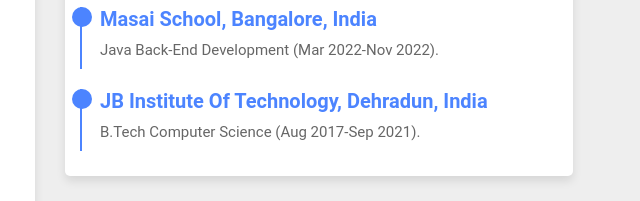
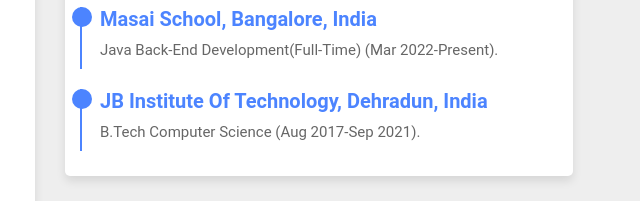
Before and after one commit to owaisshassan/owaisshassan.github.io, a plain HTML site: page index.html in a window 1280 px wide. Shown: the part 1207-1408 px from the top of the page, 590-1230 px from the left. Drawn offline with nearby package versions, Linux system fonts and the light colour scheme.

Commit message:
modified

```diff
--- a/index.html
+++ b/index.html
@@ -178,7 +178,7 @@
             <h3 class="title">education</h3>
             <div class="exp-box">
                 <h3>Masai School, Bangalore, India</h3>
-                <p>Java back-end Development (Mar 2022-Nov 2022).</p>
+                <p>Java back-end Development(Full-time) (Mar 2022-Present).</p>
             </div>
             <div class="exp-box">
                 <h3>JB institute of Technology, Dehradun, India</h3>
```
